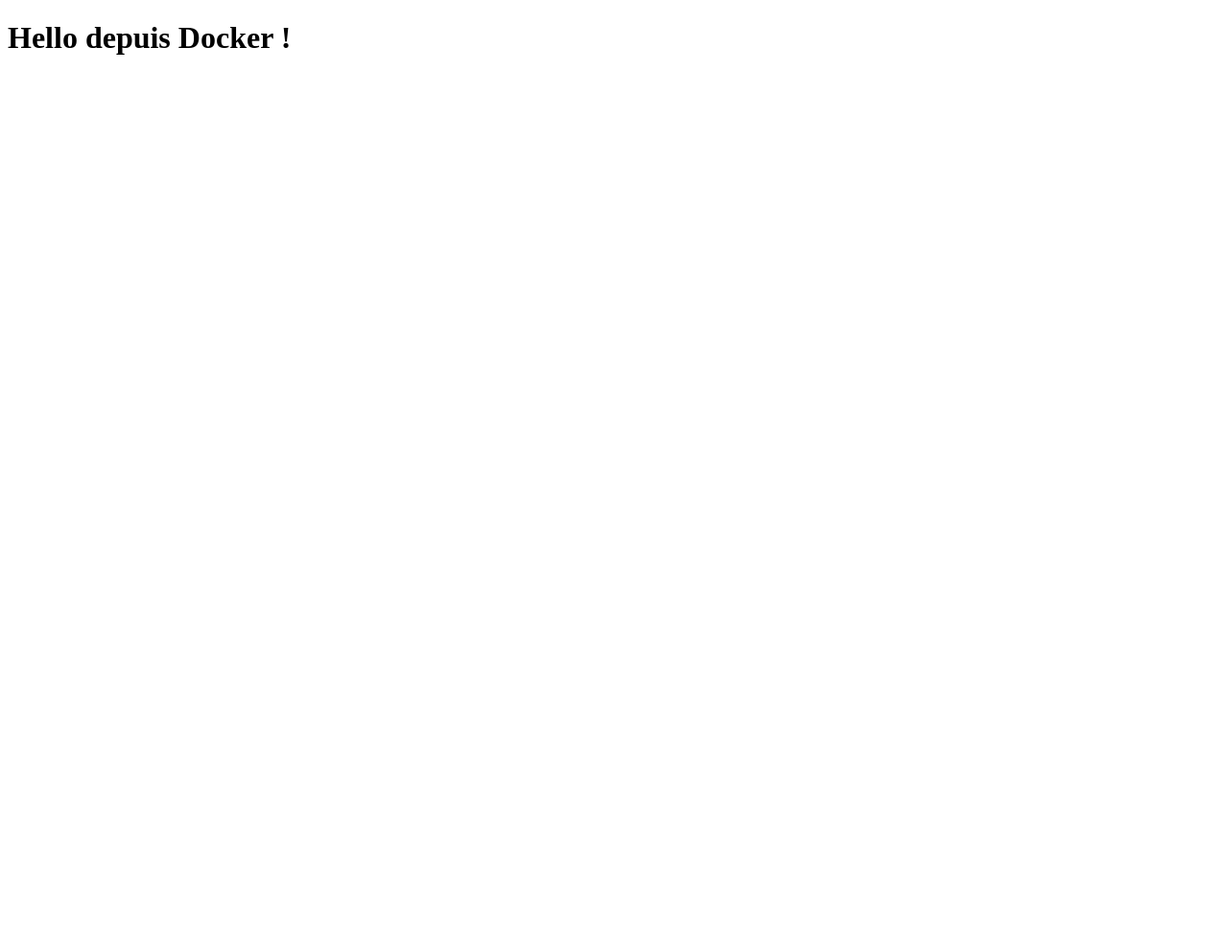
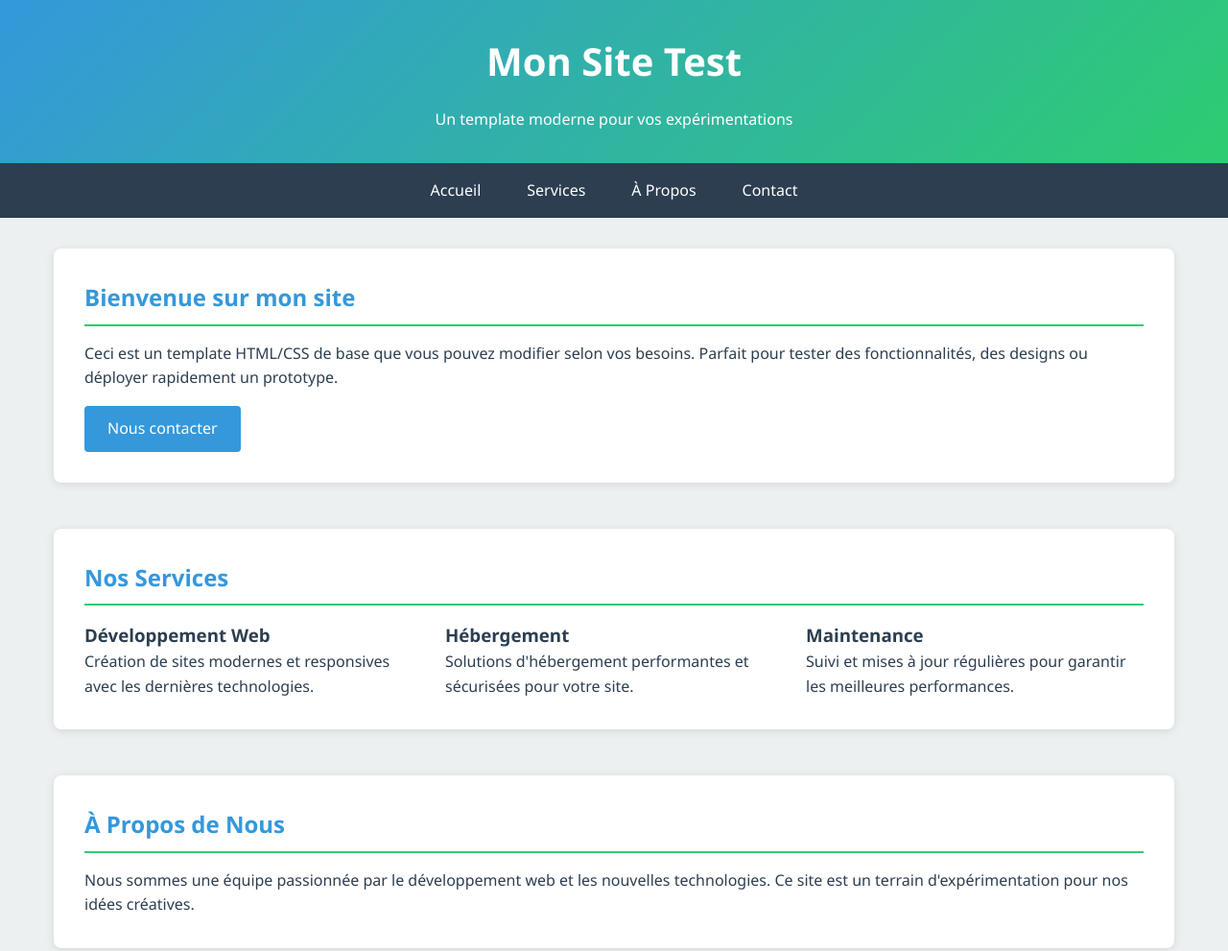
Before and after one commit to DevOps666-6/DevOps, a plain HTML site: page front/index.html in a window 1280 px wide. Shown: the top 991 px of the page at 96% size. Before the commit the page ends 800 px from the top, so only its background shows below. Drawn offline with Linux system fonts and the light colour scheme.

Commit message:
change html

```diff
--- a/front/index.html
+++ b/front/index.html
@@ -1,9 +1,190 @@
 <!DOCTYPE html>
-<html>
+<html lang="fr">
 <head>
-    <title>Ma première image Docker</title>
+    <meta charset="UTF-8">
+    <meta name="viewport" content="width=device-width, initial-scale=1.0">
+    <title>Mon Site Test | Bienvenue</title>
+    <style>
+        /* Reset & Polices */
+        * {
+            margin: 0;
+            padding: 0;
+            box-sizing: border-box;
+            font-family: 'Segoe UI', Tahoma, Geneva, Verdana, sans-serif;
+        }
+
+        /* Variables Couleurs */
+        :root {
+            --primary: #3498db;
+            --secondary: #2ecc71;
+            --dark: #2c3e50;
+            --light: #ecf0f1;
+        }
+
+        /* Structure Globale */
+        body {
+            background-color: var(--light);
+            color: var(--dark);
+            line-height: 1.6;
+        }
+
+        header {
+            background: linear-gradient(135deg, var(--primary), var(--secondary));
+            color: white;
+            padding: 2rem 0;
+            text-align: center;
+        }
+
+        nav {
+            background-color: var(--dark);
+            padding: 1rem;
+        }
+
+        nav ul {
+            display: flex;
+            justify-content: center;
+            list-style: none;
+        }
+
+        nav a {
+            color: white;
+            text-decoration: none;
+            padding: 0.5rem 1.5rem;
+            transition: all 0.3s ease;
+        }
+
+        nav a:hover {
+            background-color: var(--primary);
+            border-radius: 4px;
+        }
+
+        main {
+            max-width: 1200px;
+            margin: 2rem auto;
+            padding: 0 1rem;
+        }
+
+        section {
+            margin-bottom: 3rem;
+            background: white;
+            padding: 2rem;
+            border-radius: 8px;
+            box-shadow: 0 2px 10px rgba(0,0,0,0.1);
+        }
+
+        footer {
+            background-color: var(--dark);
+            color: white;
+            text-align: center;
+            padding: 1.5rem;
+            margin-top: 2rem;
+        }
+
+        /* Éléments Spécifiques */
+        h1 {
+            font-size: 2.5rem;
+            margin-bottom: 1rem;
+        }
+
+        h2 {
+            color: var(--primary);
+            margin-bottom: 1rem;
+            border-bottom: 2px solid var(--secondary);
+            padding-bottom: 0.5rem;
+        }
+
+        .btn {
+            display: inline-block;
+            background-color: var(--primary);
+            color: white;
+            padding: 0.7rem 1.5rem;
+            border-radius: 4px;
+            text-decoration: none;
+            margin-top: 1rem;
+            transition: background 0.3s;
+        }
+
+        .btn:hover {
+            background-color: #2980b9;
+        }
+
+        /* Responsive */
+        @media (max-width: 768px) {
+            nav ul {
+                flex-direction: column;
+                align-items: center;
+            }
+
+            nav a {
+                display: block;
+                width: 100%;
+                text-align: center;
+            }
+        }
+    </style>
 </head>
 <body>
-    <h1>Hello depuis Docker !</h1>
+    <!-- En-tête -->
+    <header>
+        <h1>Mon Site Test</h1>
+        <p>Un template moderne pour vos expérimentations</p>
+    </header>
+
+    <!-- Navigation -->
+    <nav>
+        <ul>
+            <li><a href="#accueil">Accueil</a></li>
+            <li><a href="#services">Services</a></li>
+            <li><a href="#apropos">À Propos</a></li>
+            <li><a href="#contact">Contact</a></li>
+        </ul>
+    </nav>
+
+    <!-- Contenu Principal -->
+    <main>
+        <section id="accueil">
+            <h2>Bienvenue sur mon site</h2>
+            <p>Ceci est un template HTML/CSS de base que vous pouvez modifier selon vos besoins. Parfait pour tester des fonctionnalités, des designs ou déployer rapidement un prototype.</p>
+            <a href="#contact" class="btn">Nous contacter</a>
+        </section>
+
+        <section id="services">
+            <h2>Nos Services</h2>
+            <div style="display: grid; grid-template-columns: repeat(auto-fit, minmax(300px, 1fr)); gap: 1.5rem;">
+                <article>
+                    <h3>Développement Web</h3>
+                    <p>Création de sites modernes et responsives avec les dernières technologies.</p>
+                </article>
+                <article>
+                    <h3>Hébergement</h3>
+                    <p>Solutions d'hébergement performantes et sécurisées pour votre site.</p>
+                </article>
+                <article>
+                    <h3>Maintenance</h3>
+                    <p>Suivi et mises à jour régulières pour garantir les meilleures performances.</p>
+                </article>
+            </div>
+        </section>
+
+        <section id="apropos">
+            <h2>À Propos de Nous</h2>
+            <p>Nous sommes une équipe passionnée par le développement web et les nouvelles technologies. Ce site est un terrain d'expérimentation pour nos idées créatives.</p>
+        </section>
+
+        <section id="contact">
+            <h2>Contactez-nous</h2>
+            <form style="display: grid; gap: 1rem; max-width: 500px;">
+                <input type="text" placeholder="Votre nom" required>
+                <input type="email" placeholder="Votre email" required>
+                <textarea placeholder="Votre message" rows="5" required></textarea>
+                <button type="submit" class="btn">Envoyer</button>
+            </form>
+        </section>
+    </main>
+
+    <!-- Pied de page -->
+    <footer>
+        <p>&copy; 2023 Mon Site Test. Tous droits réservés.</p>
+    </footer>
 </body>
 </html>
```
